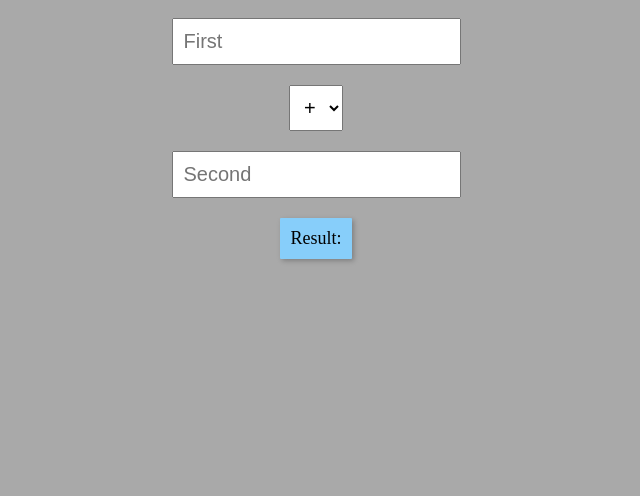
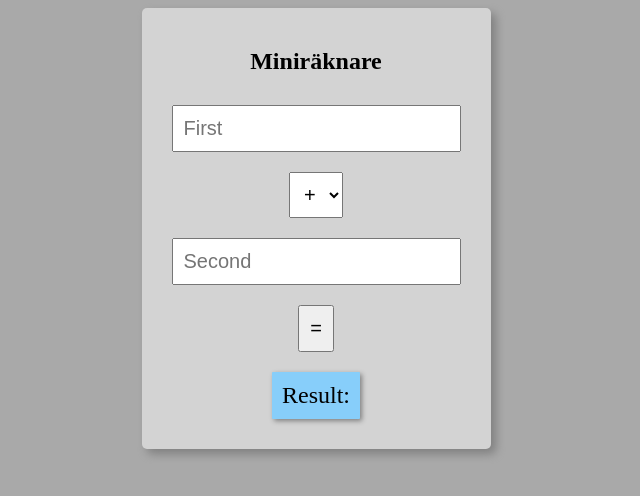
Before and after one commit to Liberaa/workshop1, a plain HTML site: page index.html in a window 1280 px wide. Shown: the whole page, without its empty margins (324-964 px from the left). Drawn offline with Linux system fonts and the light colour scheme.

Commit message:
added = button

```diff
--- a/index.html
+++ b/index.html
@@ -9,19 +9,20 @@
 </head>
 
 <body>
-
-    <input type="number" id="num1" placeholder="First">
-
+    <div id="calculator">
+        <h2>Miniräknare</h2>
+        <input id="num1" placeholder="First">
         <select name="operation" id="operation">
             <option value="add">+</option>
             <option value="sub">-</option>
             <option value="mul">*</option>
             <option value="div">/</option>
+            <option value="power">^</option>
         </select>
-
-    <input type="number" id="num2" placeholder="Second">
-
+        <input id="num2" placeholder="Second">
+        <button id="calculate"> = </button>
         <p id="result">Result: </p>
+    </div>
 
     <script src="script.js"></script>
 </body>
--- a/script.js
+++ b/script.js
@@ -1,6 +1,7 @@
 let num1 = document.querySelector('#num1')
 let num2 = document.querySelector('#num2')
 let operator = document.querySelector('#operation')
+let calculate = document.querySelector('#calculate')
 const result = document.querySelector('#result')
 
 function updateSum() {
@@ -11,6 +12,7 @@ function updateSum() {
 
   if (operation == 'add') {
     output = n1 + n2
+    clearTimeout(1000)
   } else if (operation == 'sub') {
     output = n1 - n2
   } else if (operation == 'mul') {
@@ -21,10 +23,10 @@ function updateSum() {
     } else {
       output = n1 / n2
     }
+  } else if (operation == 'power') {
+    output = n1 ** n2
   }
   result.textContent = 'Result: ' + output
 }
 
-
-num1.addEventListener('input', updateSum)
-num2.addEventListener('input', updateSum)
+calculate.addEventListener('click', updateSum)
--- a/style.css
+++ b/style.css
@@ -1,5 +1,15 @@
 body {
     background-color: darkgrey;
+    display: flex;
+    flex-direction: column;
+    align-items: center;
+}
+
+#calculator {
+    background-color: lightgrey;
+    padding: 20px;
+    border-radius: 5px;
+    box-shadow: 5px 5px 10px grey;
     display: flex;
     flex-direction: column;
     align-items: center;
@@ -12,7 +22,7 @@ body {
 }
 
 #result {
-    font-size: 18px;
+    font-size: 24px;
     border-radius: 1px;
     background-color: lightskyblue;
     padding: 10px;
```
Lines whose indentation alone changed are shown as unchanged.
